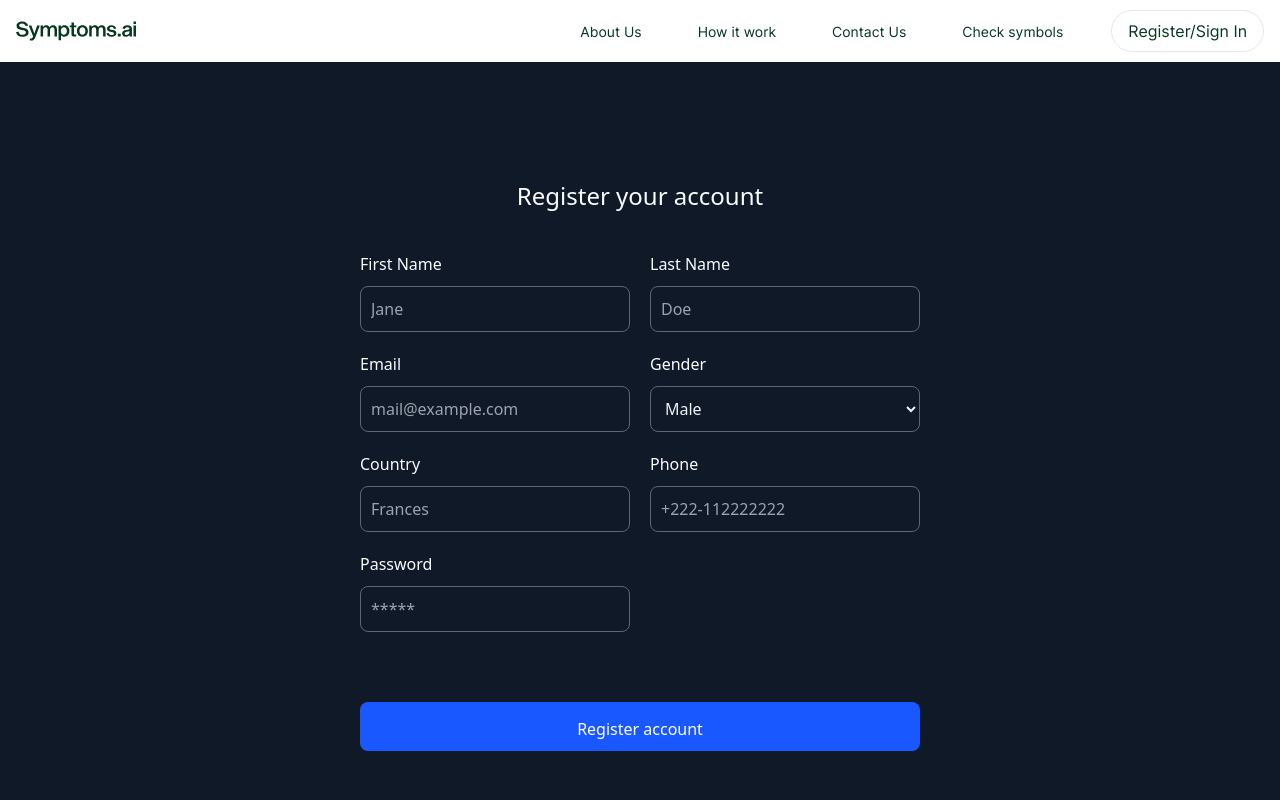
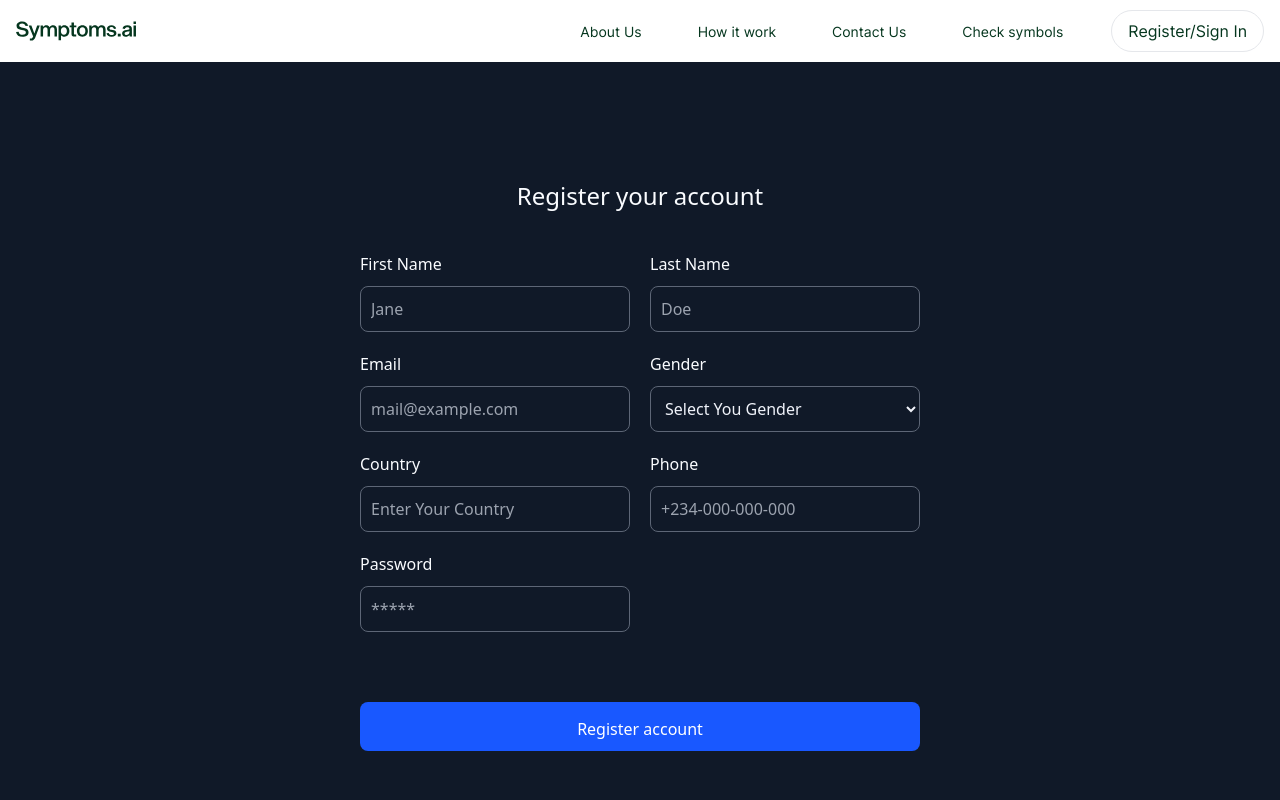
Before and after one commit to DaramolaD/symptoms.ai, a Next.js app: page /signIn in a window 1280 px wide. Shown: the top 800 px of the page. Built offline with nearby package versions, Linux system fonts and the light colour scheme.

Commit message:
input_changes_

```diff
--- a/pages/signIn/index.jsx
+++ b/pages/signIn/index.jsx
@@ -78,6 +78,9 @@ const Signin = () => {
                 className="border bg-[#101928] border-[#5D6676] p-[10px] rounded-lg text-[#EFF2F9]"onChange={handleUserData}
               >
                 <option value="male" className="border-[#5D6676]" onChange={handleUserData}>
+                  Select You Gender
+                </option>
+                <option value="male" className="border-[#5D6676]" onChange={handleUserData}>
                   Male
                 </option>
                 <option value="female" className="border-[#5D6676]" onChange={handleUserData}>
@@ -91,7 +94,7 @@ const Signin = () => {
                 name="country"
                 required
                 type="text"
-                placeholder="Frances"
+                placeholder="Enter Your Country"
                 className="p-[10px] rounded-lg text-[#EFF2F9] bg-[#101928] border border-[#5D6676]"
                 onChange={handleUserData}
               />
@@ -102,7 +105,7 @@ const Signin = () => {
                 name="phone"
                 required
                 type="number"
-                placeholder="+222-112222222"
+                placeholder="+234-000-000-000"
                 className="p-[10px] rounded-lg text-[#EFF2F9] bg-[#101928] border border-[#5D6676]"
                 onChange={handleUserData}
               />
```
